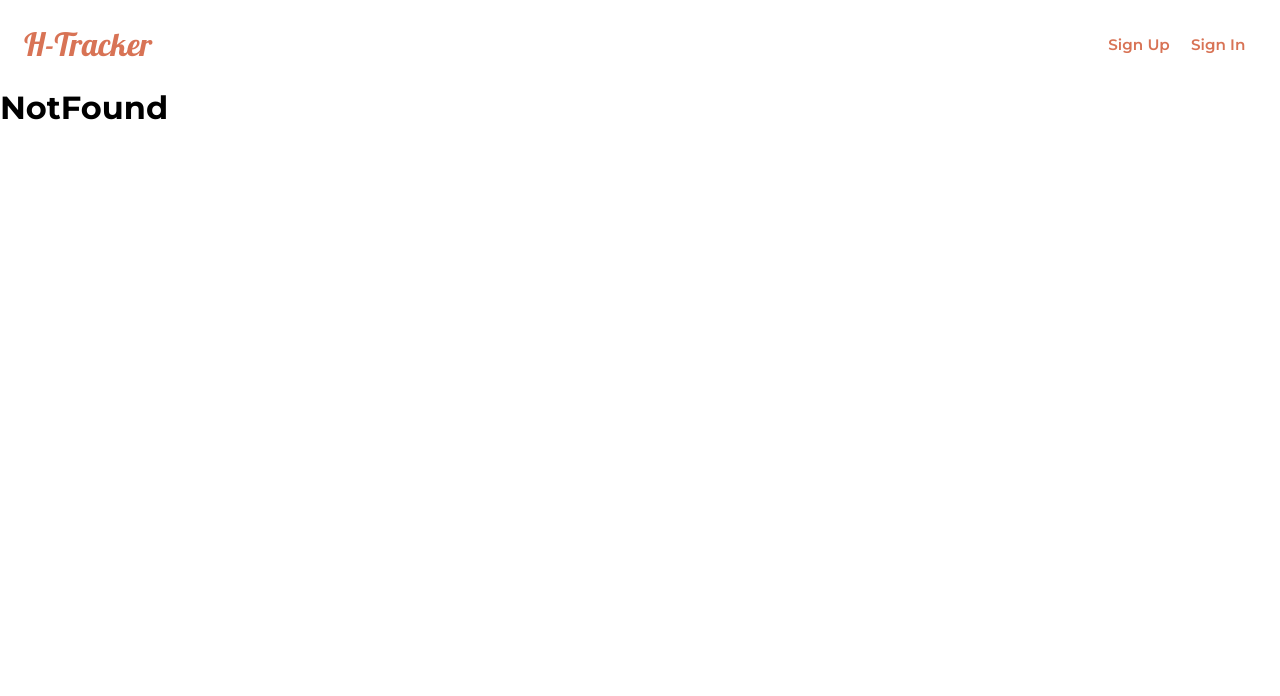
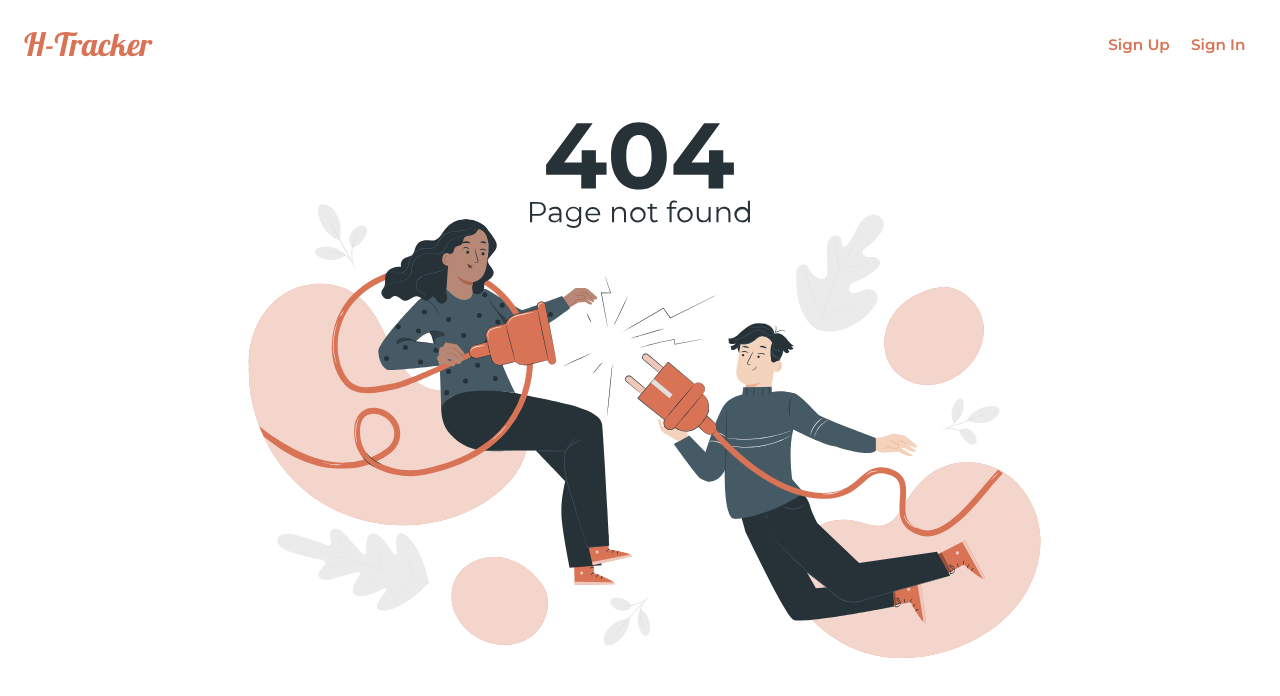
Before and after one commit to Manou-Codeur/Habit-Tracker, a React (Create React App) app: page /notFound in a window 1280 px wide. Shown: the top 696 px of the page. Built offline with nearby package versions, Linux system fonts and the light colour scheme.

Commit message:
done with <NotFound />

```diff
--- a/src/Views/NotFound/notFound.scss
+++ b/src/Views/NotFound/notFound.scss
@@ -0,0 +1,7 @@
+.notFound {
+  text-align: center;
+
+  &__svg {
+    width: 70%;
+  }
+}
--- a/src/Views/NotFound/notFound.tsx
+++ b/src/Views/NotFound/notFound.tsx
@@ -1,5 +1,13 @@
+import { ReactComponent as NotFoundVector } from "../../Assets/img/notFound-Vector.svg";
+
+import "./notFound.scss";
+
 const NotFound = () => {
-  return <h1>NotFound</h1>;
+  return (
+    <div className="notFound">
+      <NotFoundVector className="notFound__svg" />
+    </div>
+  );
 };
 
 export default NotFound;
```
Also changed, not shown: src/Assets/img/notFound-Vector.svg (added).
